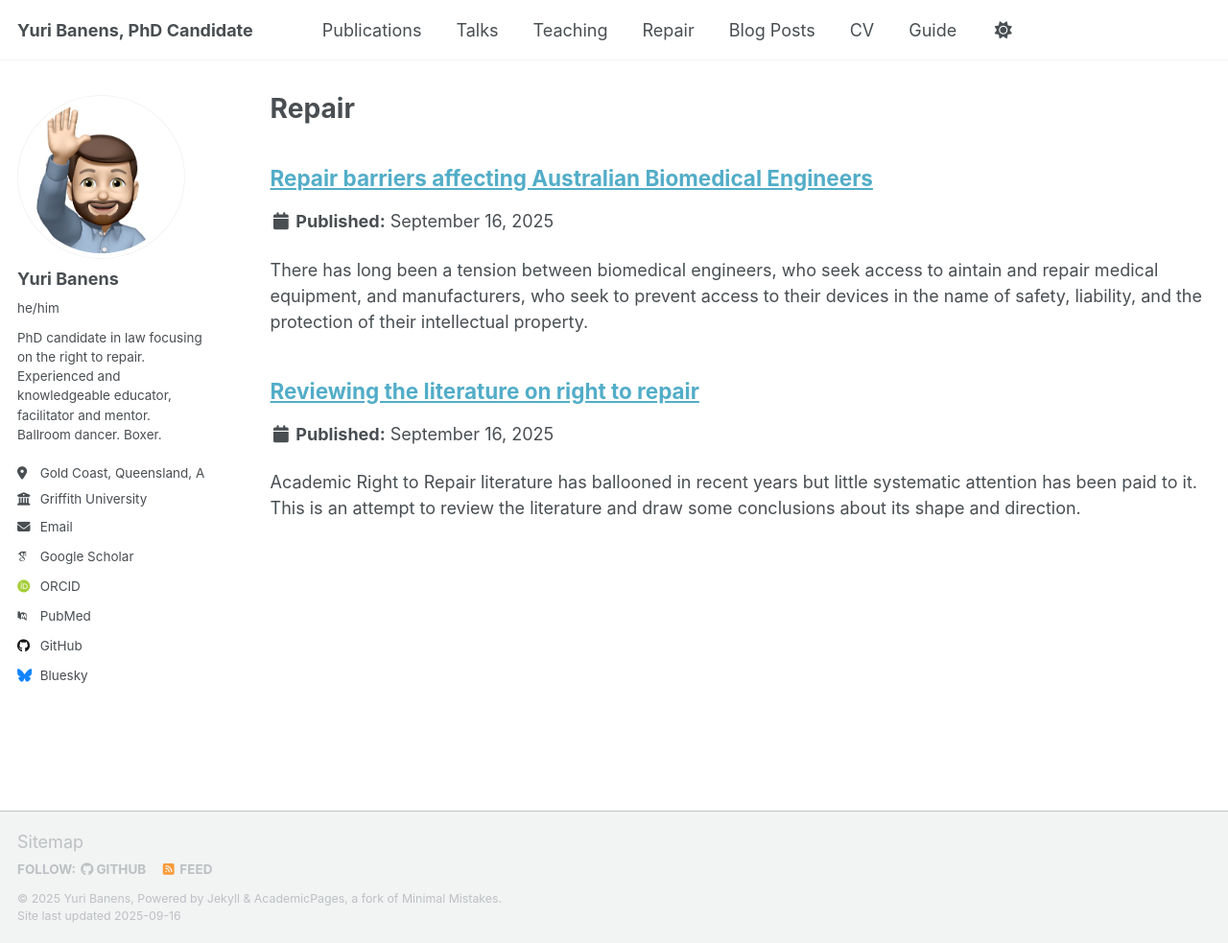
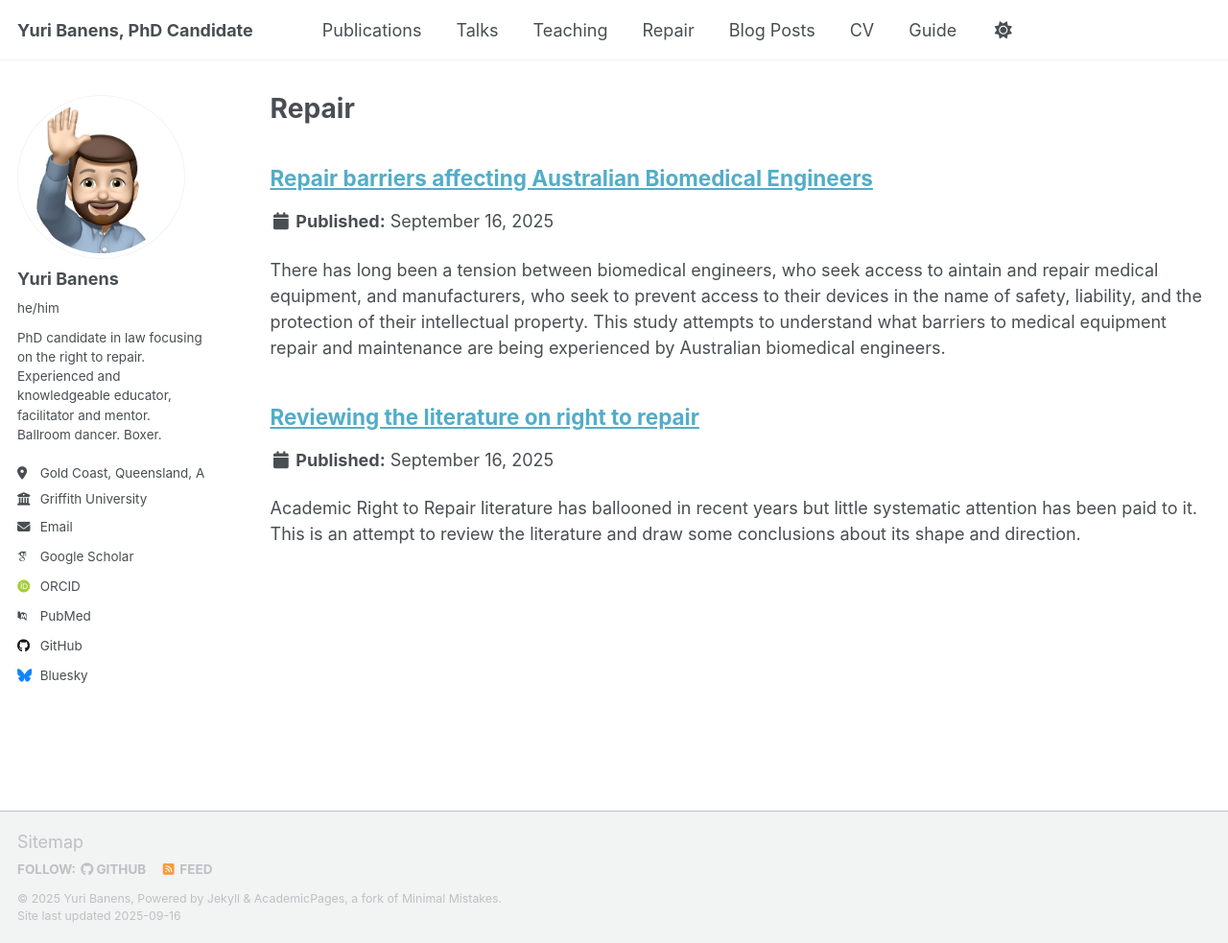
Before and after one commit to ybanens/ybanens.github.io, a Jekyll site: the page built from _pages/repair.html, in a window 1280 px wide and 983 px high. Shown: the whole window at 96% size. Built offline with Jekyll 4.4.1, drawn with Linux system fonts in a browser that asks for light colours; some web fonts are replaced; a script that is not in the unit is left out; part of the change alters nothing that is shown.

Commit message:
Update biomeds.html

```diff
--- a/_portfolio/biomeds.html
+++ b/_portfolio/biomeds.html
@@ -1,7 +1,17 @@
 ---
 title: "Repair barriers affecting Australian Biomedical Engineers"
-excerpt: "There has long been a tension between biomedical engineers, who seek access to aintain and repair medical equipment, and manufacturers, who seek to prevent access to their devices in the name of safety, liability, and the protection of their intellectual property."
+excerpt: "There has long been a tension between biomedical engineers, who seek access to aintain and repair medical equipment, and manufacturers, who seek to prevent access to their devices in the name of safety, liability, and the protection of their intellectual property. This study attempts to understand what barriers to medical equipment repair and maintenance are being experienced by Australian biomedical engineers."
 collection: portfolio
 ---
 
-This is an item in your portfolio. It can be have images or nice text. If you name the file .md, it will be parsed as markdown. If you name the file .html, it will be parsed as HTML.
+## Survey
+
+A survey of Australian biomedical engineers was conducted from May-September 2025. The survey is now closed. You can review the survey questions by visiting [this page](https://griffithuw.qualtrics.com/jfe/form/SV_3ODeikylsqC5Bem).
+
+71 valid responses were received. Preliminary results show broad agreement with the findings of the Prouctivity Commission and with a similar survey conducted in the US.
+
+## Interviews
+
+Survey participants were invited to take part in follow-up interviews to discuss the issues at greater length. Several important themes have been identified.
+
+If you are a biomedical engineer or biomedical technician involved in the maintenance and repair of medical equipment and would like to participate in an interview to discuss these issues, please contact Yuri using one of the options on the left.
```
